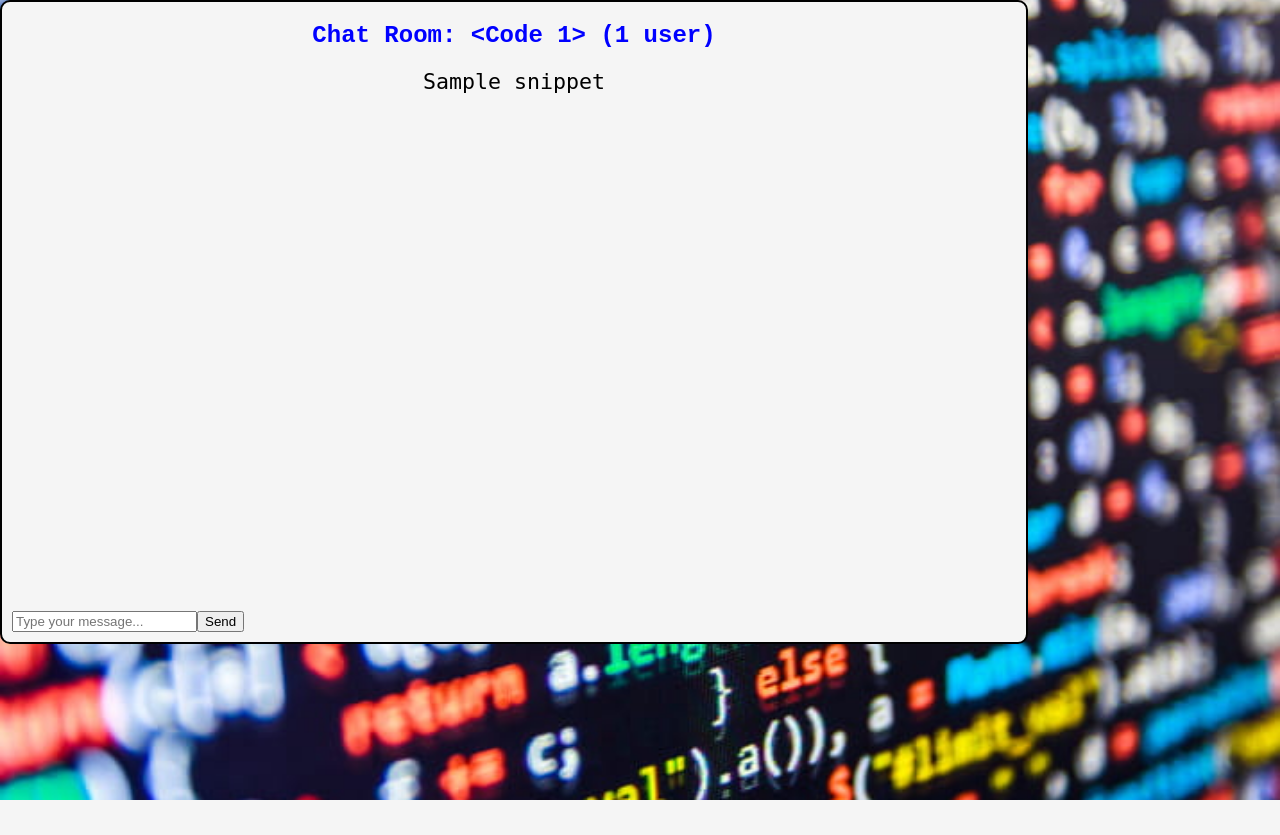
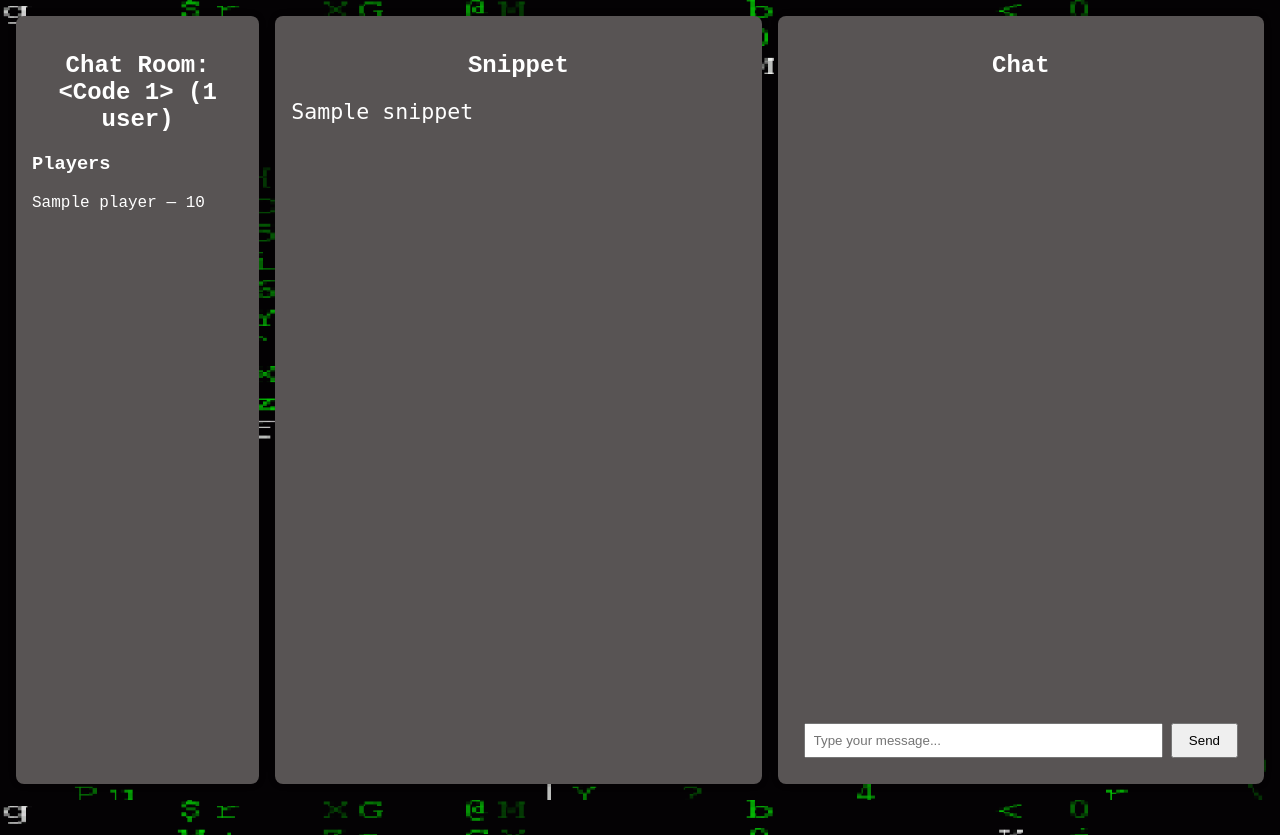
Before and after one commit to FerRojasChoco/chatroom_project, a Flask app: template templates/chat/room.html in a window 1280 px wide. Before the commit the page ends 800 px from the top, so only its background shows below. Run offline with Flask 3, Linux system fonts and the light colour scheme; tables that the repository leaves empty hold one stand-in row (values such as "Sample post"); the template is opened without the code that fills it: values that come from a table or form of the project are taken from there, most other values are stand-ins (such as "Sample title", 1, 10 or a date in 2020); some libraries are stand-ins or nearby versions.

Commit message:
many changes

```diff
--- a/static/css/style.css
+++ b/static/css/style.css
@@ -1,30 +1,34 @@
 body {
-    background: #84c6ff url('/static/images/code2.jpg') center/cover fixed no-repeat;
+    background: #84c6ff url('/static/images/matrix.gif') center/cover fixed no-repeat;
     margin: 0;
     font-family: 'Courier New', Courier, monospace;
+    color: white;
   }
 #centering_using_grid{
     display: grid;
     height: 100vh;
     place-items: center;
+
 }
 .intro_1{
     justify-content: center;
     font-size: larger;
-    background-color: rgb(255, 255, 255);
+    background-color: #585454;
     text-align: center;
-    padding: 8rem;
+    padding: 1rem;
     border-radius: .5rem;
+     border: #201c1c 1vh solid;
 }
 
 .login_register{
     justify-content: center;
     font-size: larger;
-    background-color: rgb(255, 255, 255);
+    background-color: #585454;
     text-align: center;
-    padding: 5rem;
+    padding: 1rem;
     border-radius: .5rem;
     margin-top: 0;
+     border: #201c1c 1vh solid;
 }
 
 .buttons_for_login_and_signup{
@@ -39,7 +43,7 @@ body {
     padding: .75rem 4.7rem;
     margin-left: auto;
     margin-right: 0;
-    background-color: #fbb4b4;
+    background-color: #fb5151;
     border: none;
     font-family: 'Courier New', Courier, monospace;
     text-decoration: underline;
@@ -53,7 +57,7 @@ body {
 .button:hover {
     transform: translateY(-5px);
     box-shadow: 0 8px 20px rgba(0,0,0,0.2);
-    background-color: #ff4a4a;
+    background-color: #e90000;
   }
 
   a:link{color:inherit}
@@ -74,7 +78,7 @@ a:hover{color:inherit}
     border-width: 2px;
     border-style: solid;
     border-radius: 10px;
-    background-color: whitesmoke;
+    background-color: #585454;
     height: 80vh;
     display: flex;
     flex-direction: column;
@@ -96,7 +100,7 @@ a:hover{color:inherit}
      display: flex;
     justify-content: center;
     width: 100%;
-    overflow-x: auto; /* Add horizontal scroll if needed */
+    overflow-x: auto;
 }
 .messages{
     overflow-y: scroll;
@@ -130,8 +134,6 @@ h2{
     font-size: 10px;
     color:darkgrey;
 }
-
-/* Style for login and register */
 
 .login{
     font-size: 1.4rem;
@@ -169,7 +171,7 @@ h2{
 .columnwise input[type="submit"] {
   font-size: 1.25rem;
   padding: 0.75rem;
-  background-color: #fbb4b4;
+  background-color: #fb5151;
   border: none;
   border-radius: .5rem;
   cursor: pointer;
@@ -201,5 +203,78 @@ h2{
     text-decoration: none;
      transform: translateY(-2px);
     box-shadow: 0 8px 20px rgba(0,0,0,0.2);
-    background-color: #ff4a4a;
+    background-color: #e90000;
 }
+
+.room-grid {
+  display: grid;
+  height: 100vh;
+  grid-template-columns: 1fr 2fr 2fr;
+  grid-template-rows: auto 1fr;
+  grid-template-areas:
+    "sidebar   snippet  chat"
+    "sidebar  snippet  chat";
+  gap: 1rem;
+  padding: 1rem;
+  box-sizing: border-box;
+}
+
+.room-header   { grid-area: header; }
+.room-sidebar  { grid-area: sidebar; overflow-y: auto; }
+.room-snippet  { grid-area: snippet; }
+.room-chat     { grid-area: chat; display: flex; flex-direction: column; min-width: 0;}
+
+.room-header,
+.room-sidebar,
+.room-snippet,
+.room-chat {
+  background:#585454;
+  border-radius: 0.5rem;
+  box-shadow: 0 0 8px rgba(0,0,0,0.1);
+  padding: 1rem;
+}
+
+.room-snippet .code-snippet-wrapper {
+  height: 100%;
+}
+#code-snippet {
+  width: 100%;
+  height: 100%;
+  overflow: auto;
+  font-family: monospace;
+  margin: 0;
+}
+
+.room-chat .messages {
+  flex: 1;
+  overflow-y: auto;
+  margin-bottom: 0.5rem;
+}
+.room-chat .inputs {
+  flex-shrink: 0;
+  display: flex;
+  gap: 0.5rem;
+}
+.room-chat .inputs input {
+  flex: 1;
+  padding: 0.5rem;
+}
+.room-chat .inputs button {
+  padding: 0.5rem 1rem;
+  cursor: pointer;
+}
+
+.room-sidebar ul {
+  list-style: none;
+  padding: 0;
+  margin: 0;
+}
+.room-sidebar li + li {
+  margin-top: 0.5rem;
+}
+
+.message-text div {
+  white-space: normal;        /* allow wrapping */
+  overflow-wrap: break-word;  /* break really long words/URLs */
+  max-width: 100%;            /* never grow past the chat pane */
+}
--- a/templates/auth/login.html
+++ b/templates/auth/login.html
@@ -3,8 +3,9 @@
 <head>
     <meta charset="UTF-8">
     <meta name="viewport" content="width=device-width, initial-scale=1.0">
-    <title>Login</title>
+    <title>Chat</title>
      <link rel="stylesheet" href="{{url_for('static', filename='css/style.css')}}"/>
+     <link rel="icon" type="image/x-icon" href="/static/images/sigma2.png">
 </head>
 <body>
     <div id="centering_using_grid">
@@ -17,7 +18,7 @@
                     {{ form.submit }}
                 </form>
 
-                <a href="{{url_for('auth.register')}}">Don't have an account? Sign up!</a>
+                <a href="{{url_for('auth.register')}}" style="font-size: 0.7rem;">Don't have an account? Sign up!</a>
         </div>
     </div>
 </body>
--- a/templates/auth/register.html
+++ b/templates/auth/register.html
@@ -3,8 +3,9 @@
 <head>
     <meta charset="UTF-8">
     <meta name="viewport" content="width=device-width, initial-scale=1.0">
-    <title>Register</title>
+    <title>Chat</title>
     <link rel="stylesheet" href="{{url_for('static', filename='css/style.css')}}"/>
+    <link rel="icon" type="image/x-icon" href="/static/images/sigma2.png">
 </head>
 
 
@@ -20,7 +21,7 @@
                 {{ form.submit }}
             </form>
 
-            <a href="{{url_for('auth.login')}}">Already have an account? Log in!</a>
+            <a href="{{url_for('auth.login')}}" style="font-size: 0.7rem;">Already have an account? Log in!</a>
         </div>
     </div>
 </body>
--- a/templates/base.html
+++ b/templates/base.html
@@ -4,8 +4,9 @@
     <meta charset="UTF-8">
     <meta http-equiv="X-UA-Compatible" content="IE=edge">
     <meta name="viewport" content="width=device-width, initial-scale=1.0">
-    <title>Chat App</title>
+    <title>Chat</title>
     <link rel="stylesheet" href="{{url_for('static', filename='css/style.css')}}"/>
+     <link rel="icon" type="image/x-icon" href="/static/images/sigma2.png">
     <script
     src="https://cdnjs.cloudflare.com/ajax/libs/socket.io/4.0.1/socket.io.js"
     integrity="sha512-q/dWJ3kcmjBLU4Qc47E4A9kTB4m3wuTY7vkFJDTZKjTs8jhyGQnaUrxa0Ytd0ssMZhbNua9hE+E7Qv1j+DyZwA=="
--- a/templates/chat/room.html
+++ b/templates/chat/room.html
@@ -1,24 +1,44 @@
 {% extends 'base.html' %}
 {% block content %}
 
-<div class="message-box">
-    <h2>Chat Room: {{code}} <span id="member-count">(1 user)</span> </h2>
+<div class="room-grid">
+  <aside class="room-sidebar">
+    <h2>Chat Room: {{ code }} <span id="member-count">(1 user)</span></h2>
+    <h3>Players</h3>
+    <ul>
+      {% for p in players %}
+        <li>{{ p.name }} — {{ p.score }}</li>
+      {% endfor %}
+    </ul>
+  </aside>
+
+  <section class="room-snippet">
+    <h2>Snippet</h2>
     <div class="code-snippet-wrapper">
-        <pre id="code-snippet">{{snippet}}</pre>
+      <pre id="code-snippet" style="color: white;">{{ snippet }}</pre>
     </div>
+  </section>
+
+  <section class="room-chat">
+     <h2>Chat</h2>
     <div class="messages" id="messages-container"></div>
     <div class="inputs">
-        <input
+      <input
         type="text"
         rows="3"
         placeholder="Type your message..."
         name="message"
         id="message-input"
         aria-label="Message input"/>
-        <button type="button" name="send" id="send-button" onclick="sendMessage()">
-            Send
-        </button>
+      <button
+        type="button"
+        name="send"
+        id="send-button"
+        onclick="sendMessage()">
+        Send
+      </button>
     </div>
+  </section>
 </div>
 
 <script type="text/javascript">
@@ -36,20 +56,22 @@
         messageDiv.classList.add('message-text');
 
         const nameStrong = document.createElement('strong');
-        nameStrong.textContent = name;
+        nameStrong.textContent = name + ":";
 
-        const msgSpan = document.createElement('span');
-        msgSpan.textContent = (name === "System " ? "" : ": ") + msgText;    //prepend colon & space if its not a sys msg that may or may not have it
+        const msgSpan = document.createElement('div');
+        //msgSpan.textContent = (name === "System " ? "" : ": ") + msgText;    //prepend colon & space if its not a sys msg that may or may not have it
+        msgSpan.textContent = msgText;
 
         const timeSpan = document.createElement('span');
         timeSpan.classList.add('muted-timestamp');
         timeSpan.textContent = new Date().toLocaleString();
 
+        const br = document.createElement('br');
+        messageDiv.appendChild(br);
         messageDiv.appendChild(nameStrong);
         messageDiv.appendChild(msgSpan);
         //append timestamp on a new line or styled differently ?????
-        const br = document.createElement('br');
-        messageDiv.appendChild(br);
+
         messageDiv.appendChild(timeSpan);
 
         messagesContainer.appendChild(messageDiv);
--- a/templates/main/home.html
+++ b/templates/main/home.html
@@ -31,7 +31,7 @@
         </form>
         <!--Login/Register functionalities, TODO: proper design these links and their respective html-->
         <div class="login">
-            <a href="{{url_for('auth.login')}}">Login</a>
+            <a href="{{url_for('auth.login')}}" style="font-size: 1rem;">Login</a>
         </div>
         <div class="register">
             <a href="{{url_for('auth.register')}}">Register</a>
--- a/templates/main/intro.html
+++ b/templates/main/intro.html
@@ -2,7 +2,7 @@
 {% block content %}
 <div id="centering_using_grid">
     <div class="intro_1">
-        <h1>Welcome to Game Title</h1>
+        <h1>Welcome to ΣChat</h1>
         <h2>The best place to code and win</h2>
         <h3>Compete with others for code supremacy!!!</h3>
 
```
Also changed, not shown: static/images/matrix.gif (added), static/images/sigma.webp (added), static/images/sigma2.png (added), static/images/sigma3.png (added).
